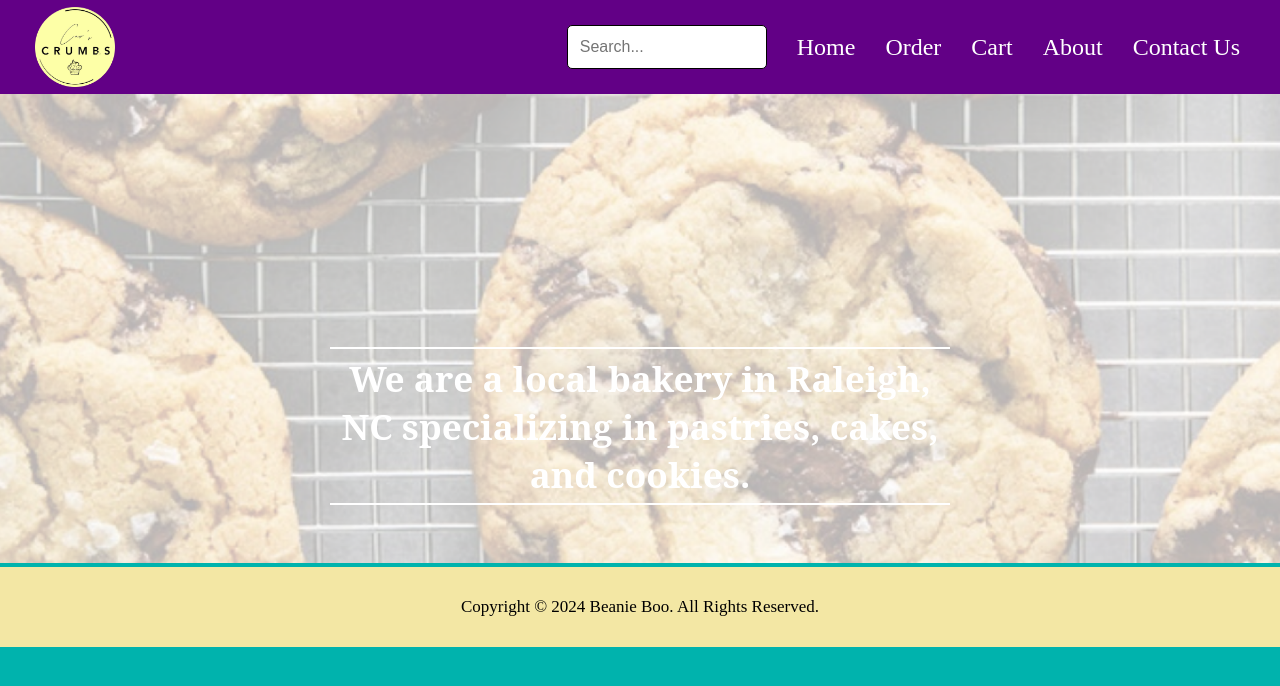
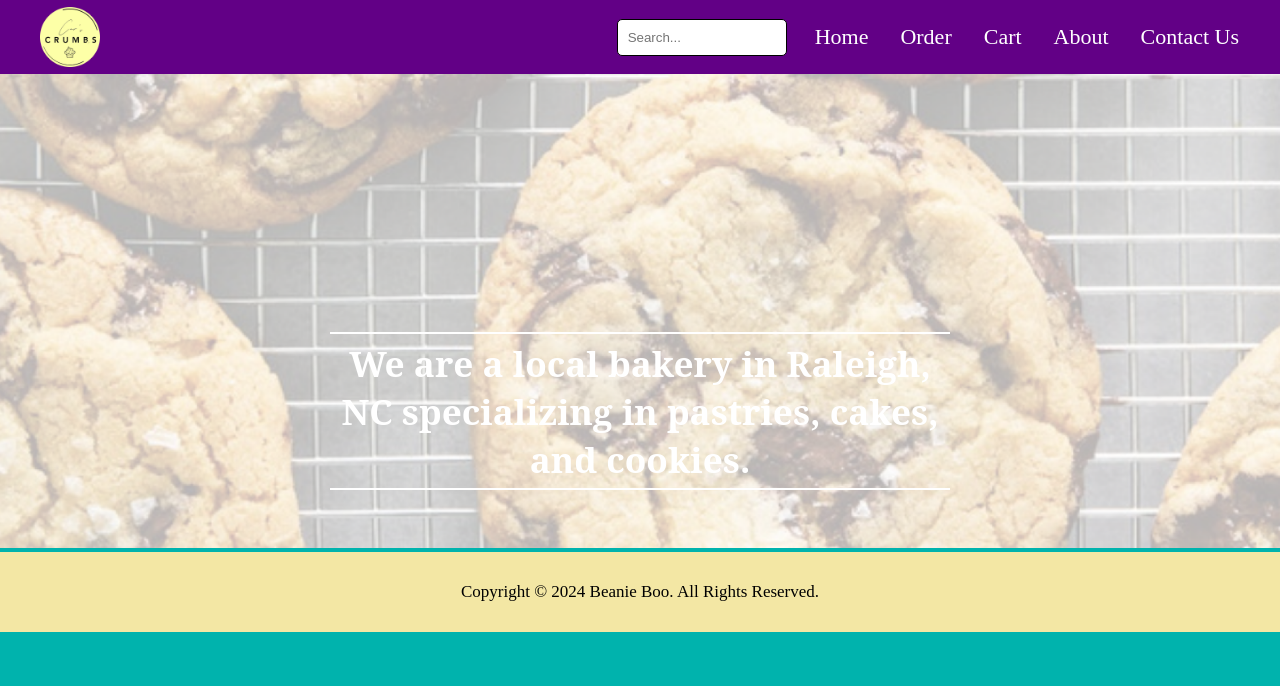
Before and after one commit to MichaelT-178/CarsCrumbs, a Vue app: page / in a window 1280 px wide. Shown: the top 686 px of the page. Built offline with nearby package versions, Linux system fonts and the light colour scheme.

Commit message:
NavBar original size

```diff
--- a/src/App.vue
+++ b/src/App.vue
@@ -13,10 +13,10 @@ import { ref, computed, onMounted, onUnmounted } from 'vue';
 import NavBar from "./components/NavBar.vue";
 import MobileNavBar from "./components/MobileNavBar.vue";
 
-const isMobile = ref(window.innerWidth <= 1000);
+const isMobile = ref(window.innerWidth <= 940);
 
 const updateWindowSize = () => {
-  isMobile.value = window.innerWidth <= 1000;
+  isMobile.value = window.innerWidth <= 940;
 };
 
 onMounted(() => {
@@ -50,7 +50,7 @@ html, body {
 }
 
 .desktop-content {
-  padding-top: 100px;
+  padding-top: 85px;
 }
 
 </style>
--- a/src/components/NavBar.vue
+++ b/src/components/NavBar.vue
@@ -1,4 +1,5 @@
 <template>
+
   <!-- Dark overlay -->
   <div v-if="showDropdown" class="overlay" @click="hideDropdown"></div>
 
@@ -20,7 +21,7 @@
           <li
             v-for="(result, index) in filteredResults"
             :key="index"
-            class="search-result"
+            class="result"
             @click="handleItemClick(result.Name)"
           >
             <span>{{ result.Emoji }}</span><span class="result-text">{{ result.Name }}</span>
@@ -139,6 +140,7 @@ onUnmounted(() => {
 
 
 <style scoped>
+
 html, body {
   margin: 0;
   padding: 0;
@@ -149,7 +151,7 @@ html, body {
   display: flex;
   align-items: center;
   justify-content: space-between;
-  padding: 7px 35px; /* Increased first padding to increase navbar height */
+  padding: 7px 40px; /* Increase the first padding value to increase navbars vertical size */
   background-color: #620086;
   color: #fff;
   width: 100%;
@@ -158,8 +160,7 @@ html, body {
   top: 0;
   left: 0;
   z-index: 1001;
-  font-size: 18px;
-  height: 94px;
+  height: 74px;
 }
 
 .overlay {
@@ -173,7 +174,7 @@ html, body {
 }
 
 .logo {
-  height: 80px;
+  height: 60px;
 }
 
 .menu ul {
@@ -198,54 +199,54 @@ html, body {
 }
 
 .search-bar input {
-  width: 200px;
-  padding: 12px;
-  font-size: 16px;
+  width: 170px;
+  padding: 10px;
   border-radius: 5px;
   border: 1px solid black;
-  margin-right: 15px;
+  margin-right: 12px;
 }
 
 .search-bar input:focus {
-  width: 350px;
-  transition: width 0.3s ease-in-out;
+  width: 300px;
+  transition: width 0.3s ease-in-out; /* Move back into .search-bar input to add transition on close */
 }
 
 .dropdown {
   position: absolute;
   top: 100%;
   left: 0;
+  width: 100%;
   background-color: white;
   overflow-y: auto;
   list-style: none;
   margin: 0;
   padding: 0;
   z-index: 1001;
-  width: 350px;
+  width: 300px;
 }
 
-.search-result {
-  padding: 12px;
+.result {
+  padding: 10px;
   cursor: pointer;
   background: lightskyblue;
   color: black;
   border-bottom: 1px solid #3C3B3B;
 }
 
-.search-result:last-child {
+.result:last-child {
   border-bottom: none;
 }
 
-.search-result:hover {
+.result:hover {
   background-color: #FFFFA6;
 }
 
-.search-result span.result-text {
+.result span.result-text {
   margin-left: 8px;
 }
 
 .tabs {
-  margin-right: -10px; /* Smaller values move all tabs right */
+  margin-right: -15px; /* Decrease this value to move the tabs further to the right */
 }
 
 .tabs ul {
@@ -256,15 +257,14 @@ html, body {
 }
 
 .tab {
-  font-size: 24px;
+  font-size: 22px;
   cursor: pointer;
   position: relative;
-  height: 100%;
 }
 
 .tab-link {
-  height: 94px; /* Should be same height as .navbar */
-  padding: 0 15px;
+  height: 74px; /* Should be same height as .navbar */
+  padding: 0 16px;
   display: flex;
   align-items: center;
   justify-content: center;
@@ -290,13 +290,13 @@ html, body {
 
 .cart-badge {
   position: absolute;
-  top: 25px; /* Increase number to move down */
-  right: 1.5px; /* Increase value to move left, decrease to move right*/
+  top: 16px; /* Increase number to move down */
+  right: 2.5px; /* Increase value to move left, decrease to move right*/
   background-color: #E50000;
   color: white;
   border-radius: 50%;
-  padding: 3px 6px;
-  font-size: 14px; /* Slightly increased font size for badge */
+  padding: 3px 6px; /* Vertical horizontal */
+  font-size: 13px;
   display: flex;
   justify-content: center;
   align-items: center;
```
